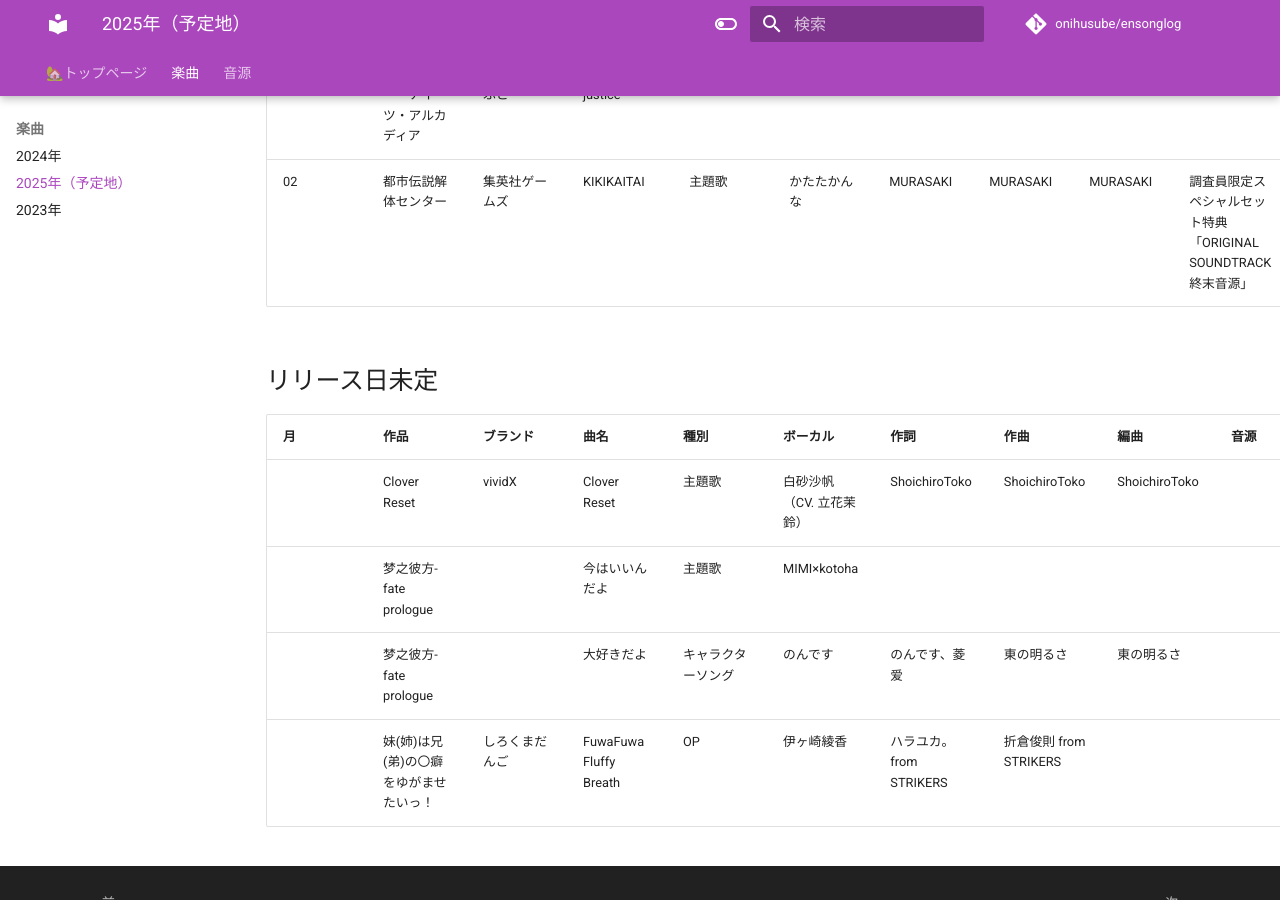
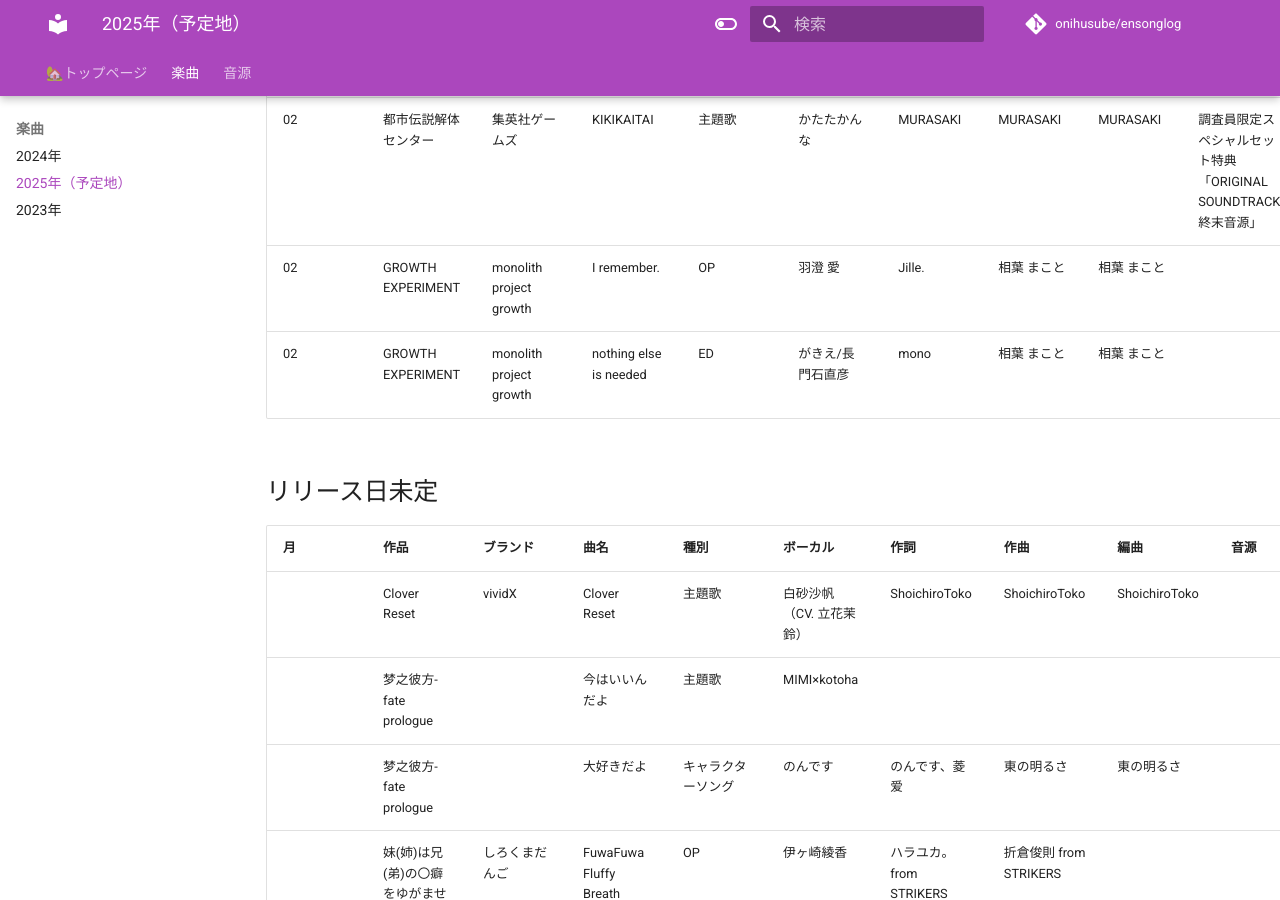
Before and after one commit to onihusube/ensonglog, an MkDocs documentation site: the page built from docs/2025/楽曲.md, in a window 1280 px wide and 900 px high, scrolled down 1322 px. Built offline with MkDocs 1.6.1 and Material for MkDocs 9.7.7, drawn with Linux system fonts in a browser that asks for light colours; comment, search, counter and statistics services are not loaded.

Commit message:
楽曲情報追加

```diff
--- a/docs/2025/楽曲.md
+++ b/docs/2025/楽曲.md
@@ -19,6 +19,8 @@
 | 01<!--/31--> | ヤっても出られない部屋に閉じ込められたので引き続きもっとヤる話 |  | UnEscapable | 主題歌 | 夢乃ゆき |  |  |  |  | 初回版ゲームディスク |  |
 | 02<!--/28--> | ジュエリー・ナイツ・アルカディア | きゃべつそふと | Addict of justice  | 主題歌 | uniy | KyoKa | 藤井稿太郎 | 藤井稿太郎 | | mix, mastering: 影虎 | |
 | 02<!--/13--> | 都市伝説解体センター | 集英社ゲームズ | KIKIKAITAI | 主題歌 | かたたかんな | MURASAKI | MURASAKI | MURASAKI | 調査員限定スペシャルセット特典「ORIGINAL SOUNDTRACK 終末音源」 |  | [:fontawesome-brands-youtube:](https://www.youtube.com/watch?v=CFAYPBhwEWo) |
+| 02<!--/??--> | GROWTH EXPERIMENT | monolith project growth  | I remember. | OP | 羽澄 愛 | Jille. | 相葉 まこと | 相葉 まこと |  |  | [:fontawesome-brands-youtube:](https://www.youtube.com/watch?v=mAk11KE8CuM) |
+| 02<!--/??--> | GROWTH EXPERIMENT | monolith project growth  | nothing else is needed | ED | がきえ/長門石直彦 | mono | 相葉 まこと | 相葉 まこと |  | 演奏協力 坂本徹 | |
 
 ## リリース日未定
 
```
Also changed, not shown: docs/2024/楽曲.md (+10 -5 lines).
